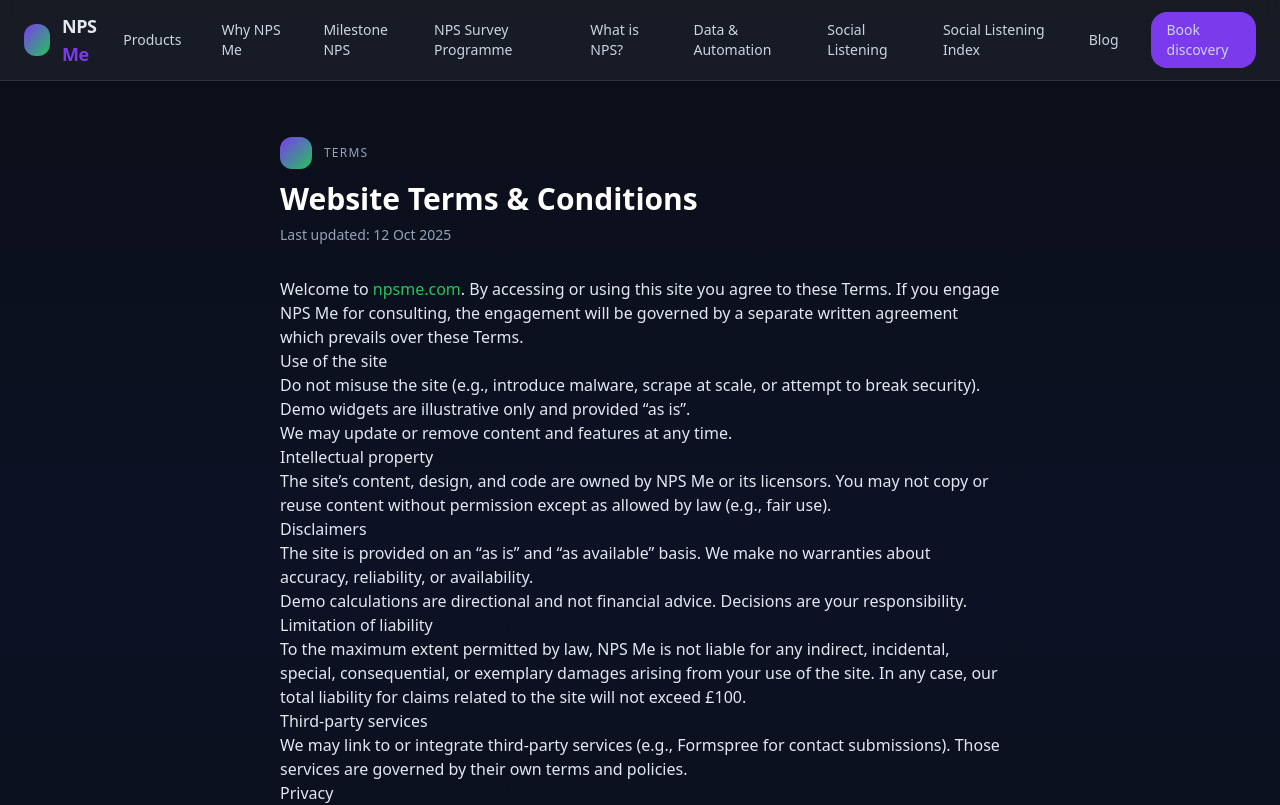
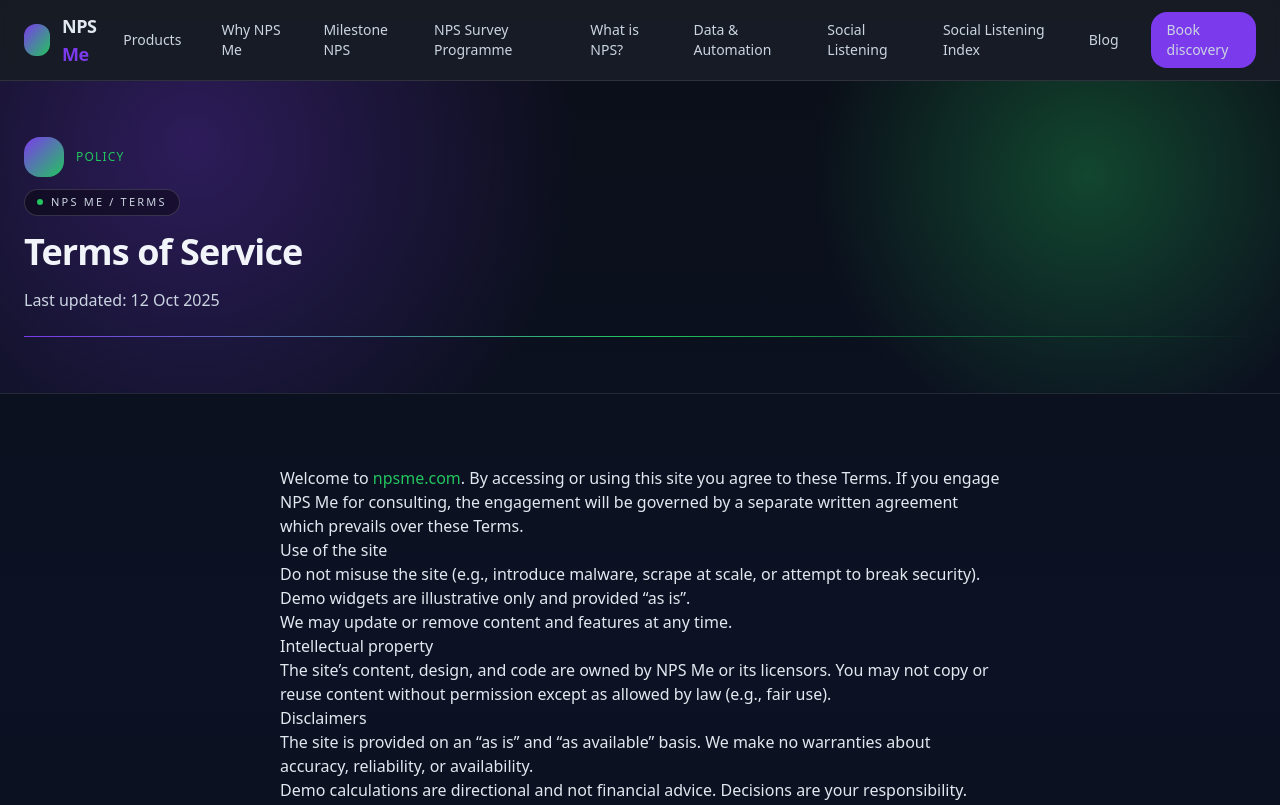
Before and after one commit to CasparRitchie/npsme-site, a React (Vite) app: page /terms in a window 1280 px wide. Shown: the top 805 px of the page. Built offline with nearby package versions, Linux system fonts and the light colour scheme.

Commit message:
Update overall page header layout and format, apply to other pages

```diff
--- a/src/SocialListening.jsx
+++ b/src/SocialListening.jsx
@@ -15,30 +15,14 @@ export default function SocialListening() {
         description="Weekly signal from public social channels and reviews-surface themes, track sentiment, and prioritise fixes that move NPS® and retention."
       />
 
+        {/* Header */}
+        <PageHeader
+          iconLabel="Social listening"
+          tag="NPS Me / Social Listening"
+          title="Social listening & CX signal dashboards"
+          subtitle="Track what customers are saying about your brand across review sites and social, and turn those signals into improvement work."
+        />
       <section className="mx-auto max-w-6xl px-6 py-20">
-        {/* Header */}
-        <motion.div
-          initial={{ opacity: 0, y: 10 }}
-          animate={{ opacity: 1, y: 0 }}
-          transition={{ duration: 0.7 }}
-          className="mb-10"
-        >
-          <div className="flex items-center gap-3">
-            <div className="h-10 w-10 rounded-2xl bg-gradient-to-br from-[#7C3AED] to-[#22C55E]" />
-            <p className="text-xs uppercase tracking-widest text-[#22C55E]">
-              Social listening & sentiment
-            </p>
-          </div>
-
-          <h1 className="mt-3 text-3xl md:text-4xl font-semibold text-white">
-            Social Listening &amp; Sentiment Insights
-          </h1>
-          <p className="mt-3 text-lg text-slate-400 max-w-3xl">
-            We analyse what customers are <em>really saying</em> about your brand online —
-            across platforms like X (Twitter), Reddit, and Trustpilot — to surface
-            actionable insights that guide your CX and marketing decisions.
-          </p>
-        </motion.div>
 
       {/* Section: What we track */}
       <div className="mt-10 grid md:grid-cols-3 gap-8">
--- a/src/Terms.jsx
+++ b/src/Terms.jsx
@@ -14,13 +14,14 @@ export default function Terms() {
         title="Terms of Service | NPS Me"
         description="NPS Me terms, scope of services, limitations, and contact details."
       />
-      <section className="mx-auto max-w-3xl px-6 py-14">
-        <div className="flex items-center gap-3 mb-3">
-          <div className="h-8 w-8 rounded-xl bg-gradient-to-br from-[#7C3AED] to-[#22C55E]" />
-          <span className="text-xs tracking-widest text-slate-400 uppercase">Terms</span>
-        </div>
-        <h1 className="text-3xl font-semibold text-white">Website Terms &amp; Conditions</h1>
-        <p className="mt-2 text-sm text-slate-400">Last updated: {updated}</p>
+      <PageHeader
+        iconLabel="Policy"
+        tag="NPS Me / Terms"
+        title="Terms of Service"
+        subtitle={`Last updated: ${updated}`}
+      />
+
+      <section className="mx-auto max-w-3xl px-6 py-10">
 
         <div className="prose prose-invert prose-slate mt-8">
           <p>
```
